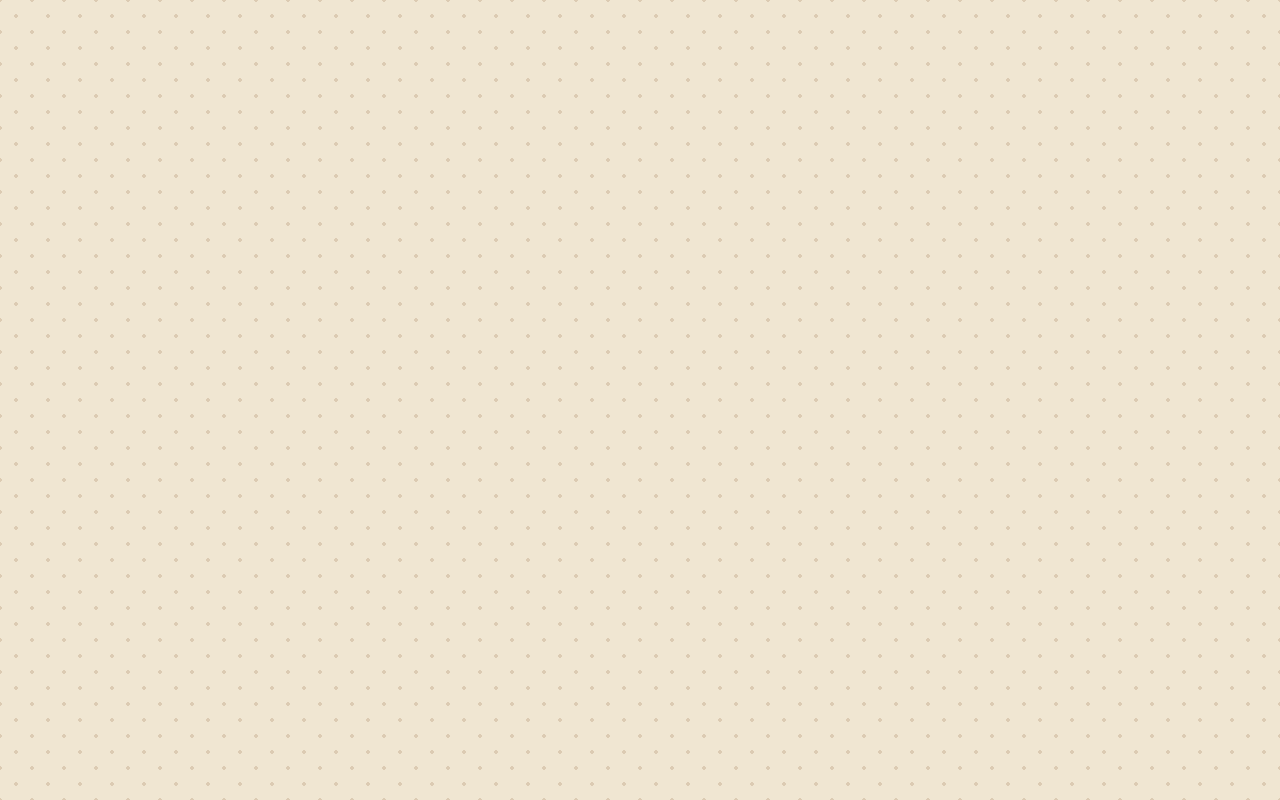
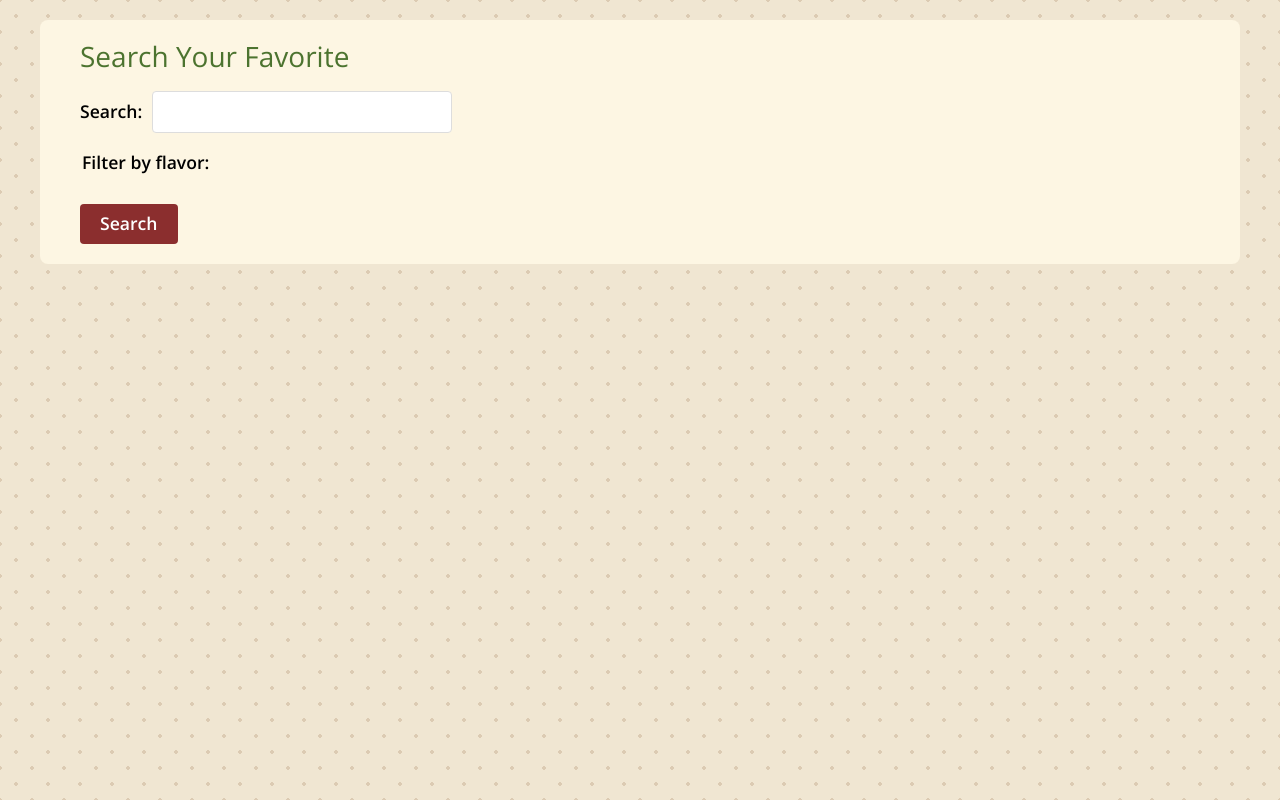
Before and after one commit to Yoona8/react-experiments, a React (Vite) app: page / in a window 1280 px wide. Built offline with nearby package versions, Linux system fonts and the light colour scheme.

Commit message:
Move search component

```diff
--- a/src/App.tsx
+++ b/src/App.tsx
@@ -1,7 +1,11 @@
+import { EpicReactSearch } from "./components/EpicReactSearch/EpicReactSearch";
+
 export const App = () => {
   return (
     <div className="page">
-      <main className="main"></main>
+      <main className="main">
+        <EpicReactSearch />
+      </main>
     </div>
   );
 };
--- a/src/components/01-epic-react-search/epic-react-search.module.css
+++ b/src/components/EpicReactSearch/EpicReactSearch.css
@@ -3,7 +3,7 @@
   margin: 0 auto;
 }
 
-.searchForm {
+.search-form {
   margin-bottom: 20px;
   padding: 20px 40px;
   font-size: 1.1rem;
@@ -11,12 +11,12 @@
   border-radius: var(--border-radius);
 }
 
-.searchLabel {
+.search-label {
   margin-right: 10px;
   font-weight: 600;
 }
 
-.searchForm input[type="search"] {
+.search-form input[type="search"] {
   width: 300px;
   max-width: 100%;
   padding: 8px 12px;
--- a/src/components/01-epic-react-search/epic-react-search.tsx
+++ b/src/components/EpicReactSearch/EpicReactSearch.tsx
@@ -1,14 +1,12 @@
-'use client';
-
 import { useState } from 'react';
 
-import { Dish } from './dish/dish';
-import { DishFilter } from './dish-filter/dish-filter';
+// import { Dish } from '../01-epic-react-search/dish/dish';
+// import { DishFilter } from '../01-epic-react-search/dish-filter/dish-filter';
 
-import { dishesData } from '@/data/dishes.data';
-import { dishesFiltersData } from '@/data/dishes-filters.data';
+// import { dishesData } from '@/data/dishes.data';
+// import { dishesFiltersData } from '@/data/dishes-filters.data';
 
-import styles from './epic-react-search.module.css';
+import './EpicReactSearch.css';
 
 export const EpicReactSearch = () => {
   const [searchQuery, setSearchQuery] = useState('');
@@ -21,11 +19,11 @@ export const EpicReactSearch = () => {
     }
   };
 
-  return (<div className={styles.wrapper}>
-    <form className={styles.searchForm} >
+  return (<div className="wrapper">
+    <form className="search-form">
       <h2>Search Your Favorite</h2>
       <p>
-        <label className={styles.searchLabel} htmlFor="search-input">Search:</label>
+        <label className="search-label" htmlFor="search-input">Search:</label>
         <input
           id="search-input"
           type="search"
@@ -34,26 +32,28 @@ export const EpicReactSearch = () => {
           onChange={(evt) => setSearchQuery(evt.target.value)}
         />
       </p>
-      <fieldset className={styles.fieldset}>
+      <fieldset className="fieldset">
         <legend>Filter by flavor:</legend>
-        <ul className={styles.checkboxes}>
-          {dishesFiltersData.map((filter) => (
+        <ul className="checkboxes">
+          {/* {dishesFiltersData.map((filter) => (
             <li key={filter.id}>
               <DishFilter
                 filter={filter}
                 onCheckFlavor={onCheckFlavor}
               />
             </li>
-          ))}
+          ))} */}
         </ul>
       </fieldset>
       <button type="submit">Search</button>
     </form>
-    <ul className={styles.dishes}>
-      {dishesData
+    <ul className="dishes">
+      {/* {dishesData
         .filter((dish) => dish.name.toLowerCase().includes(searchQuery.toLowerCase()))
-        .map((dish) => <li key={dish.id}><Dish dish={dish} /></li>)
-      }
+        .map((dish) => <li key={dish.id}>
+          <Dish dish={dish} />
+        </li>)
+      } */}
     </ul>
   </div>);
 };
```
